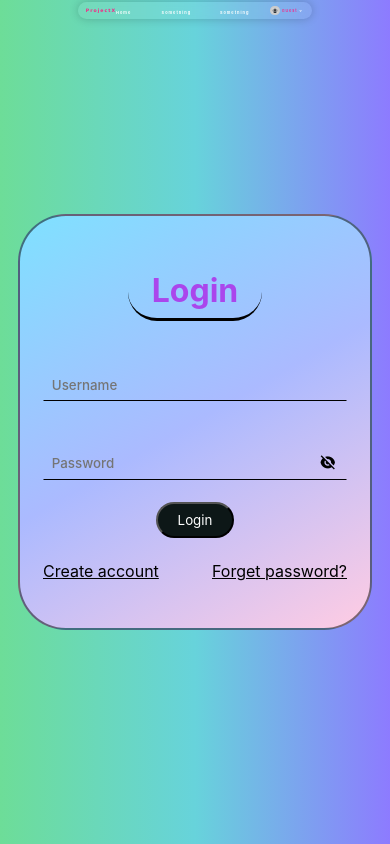
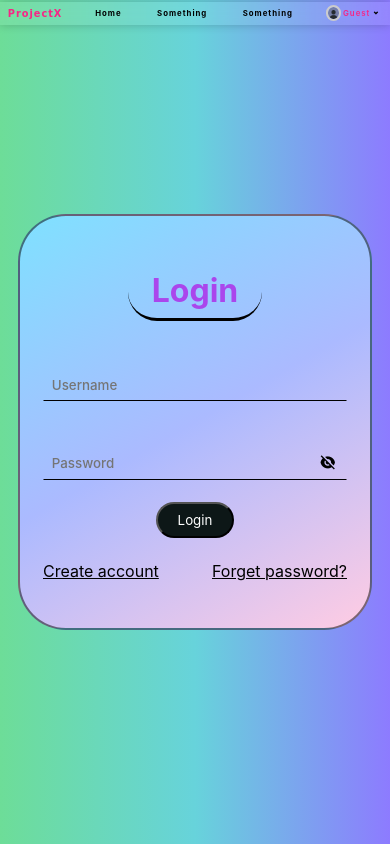
Before and after one commit to devsalmanquadri/ProjectX, a PHP site: page /login.php in a window 390 px wide. Run offline with PHP 8.4, Linux system fonts and the light colour scheme; some libraries are stand-ins or nearby versions.

Commit message:
nav responive

```diff
--- a/Styles/nav.css
+++ b/Styles/nav.css
@@ -1,3 +1,8 @@
+:root {
+  --darkmode: #fff;
+  --lightmode: #000;
+}
+
 * {
   margin: 0;
   padding: 0;
@@ -5,6 +10,7 @@
   font-family: Whitney, -apple-system, BlinkMacSystemFont, Segoe UI, Roboto,
     Helvetica, Arial, sans-serif;
 }
+
 .nav1 {
   position: fixed;
   width: 100%;
@@ -52,7 +58,7 @@ nav {
   > li a {
     position: relative;
     text-decoration: none;
-    color: #fff;
+    color: var(--lightmode);
     cursor: pointer;
     font-size: 1vw;
     border-radius: 2rem;
@@ -103,7 +109,7 @@ nav {
 .profile img {
   width: 2.5vw;
   height: 2.5vw;
-  background-color: #ffffff;
+  background-color: #ffffff48;
   border-radius: 50%;
   border: 2px solid #ccc;
   object-fit: cover;
@@ -121,7 +127,7 @@ nav {
   padding-top: 0.2vw;
   font-size: 1.4vw;
   font-weight: 600;
-  color: #fff;
+  color: var(--lightmode);
 }
 
 .profileitems {
@@ -140,7 +146,7 @@ nav {
   transition: all 0.2s ease-in-out;
   display: none;
   > a {
-    color: rgb(228, 228, 228);
+    color: var(--lightmode);
     text-decoration: none;
     border-bottom: 1.5px solid transparent;
     padding: 0.3vw;
@@ -155,3 +161,29 @@ nav {
   display: flex;
   transition: all 0.8s;
 }
+
+@media screen and (max-width: 768px) {
+  .nav1 {
+    position: absolute;
+  }
+  .logo a {
+    font-size: 2.5vw;
+  }
+  nav {
+    border-radius: 0%;
+    width: 100%;
+  }
+  nav * {
+    font-size: 2vw;
+  }
+  .navitems li a {
+    font-size: 2vw;
+  }
+  .profile img {
+    width: 4vw;
+    height: 4vw;
+  }
+  .profile i {
+    font-size: 2.8vw;
+  }
+}
--- a/login.php
+++ b/login.php
@@ -96,7 +96,8 @@
           </svg>
         </div>
         <div class="inputContainer">
-          <input name="email1" required="required" id="inputField" placeholder="Email" type="email">
+          <input name="email1" pattern="[a-zA-Z0-9]+@[a-z]+[a-z]\.[a-z]{2,3}" required="required" id="inputField"
+            placeholder="Email" type="email">
           <label class="usernameLabel">Email</label>
           <svg class="userIcon" xmlns="http://www.w3.org/2000/svg" viewBox="0 0 24 24" width="18" height="18"
             fill="rgba(0,0,0,1)">
```
